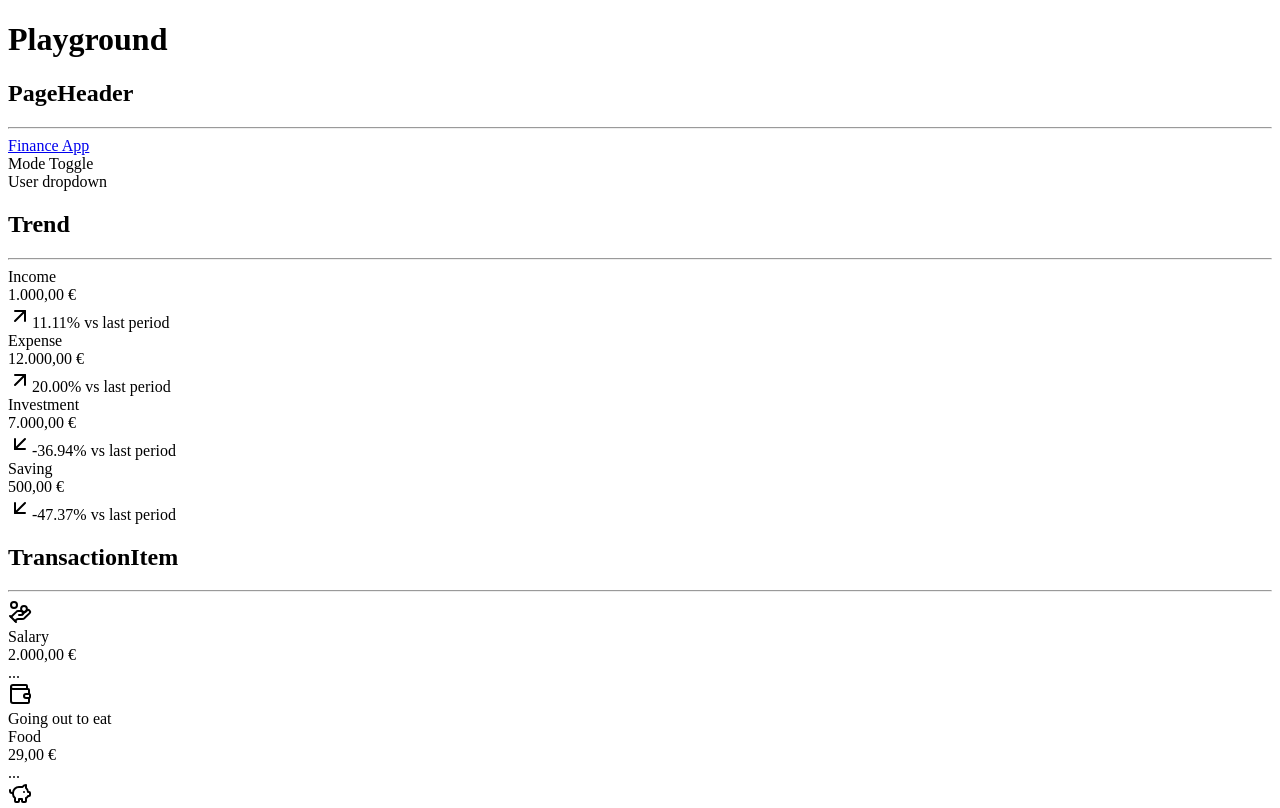
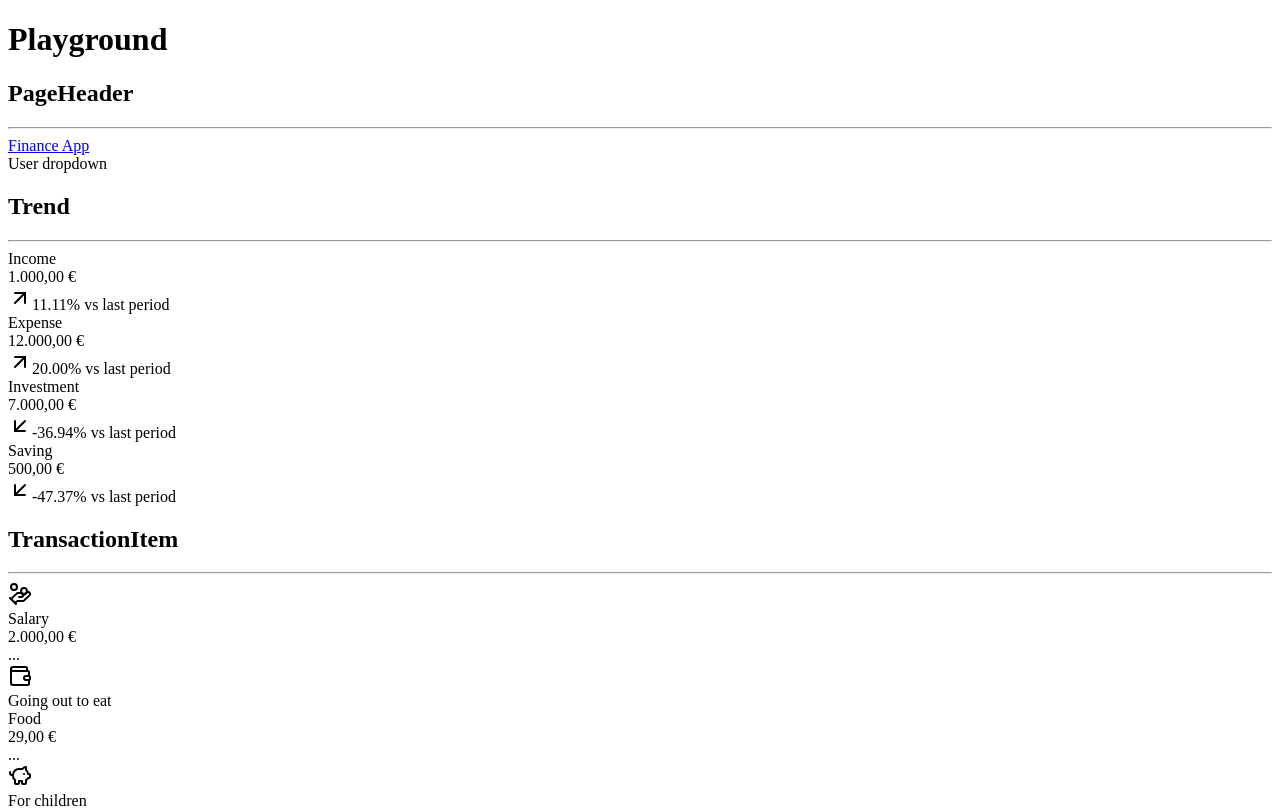
Before and after one commit to fabioi/next-js-finance-app-example, a Next.js app: page /playground in a window 1280 px wide. Shown: the top 808 px of the page. Built offline with nearby package versions, Linux system fonts and the light colour scheme.

Commit message:
Remove Mode Toggle from Page Header component

```diff
--- a/components/page-header.js
+++ b/components/page-header.js
@@ -7,7 +7,6 @@ export default function PageHeader({className}) {
                 App </Link>
 
             <div className="flex items-center space-x-4">
-                <div>Mode Toggle</div>
                 <div>User dropdown</div>
             </div>
         </header>
```
